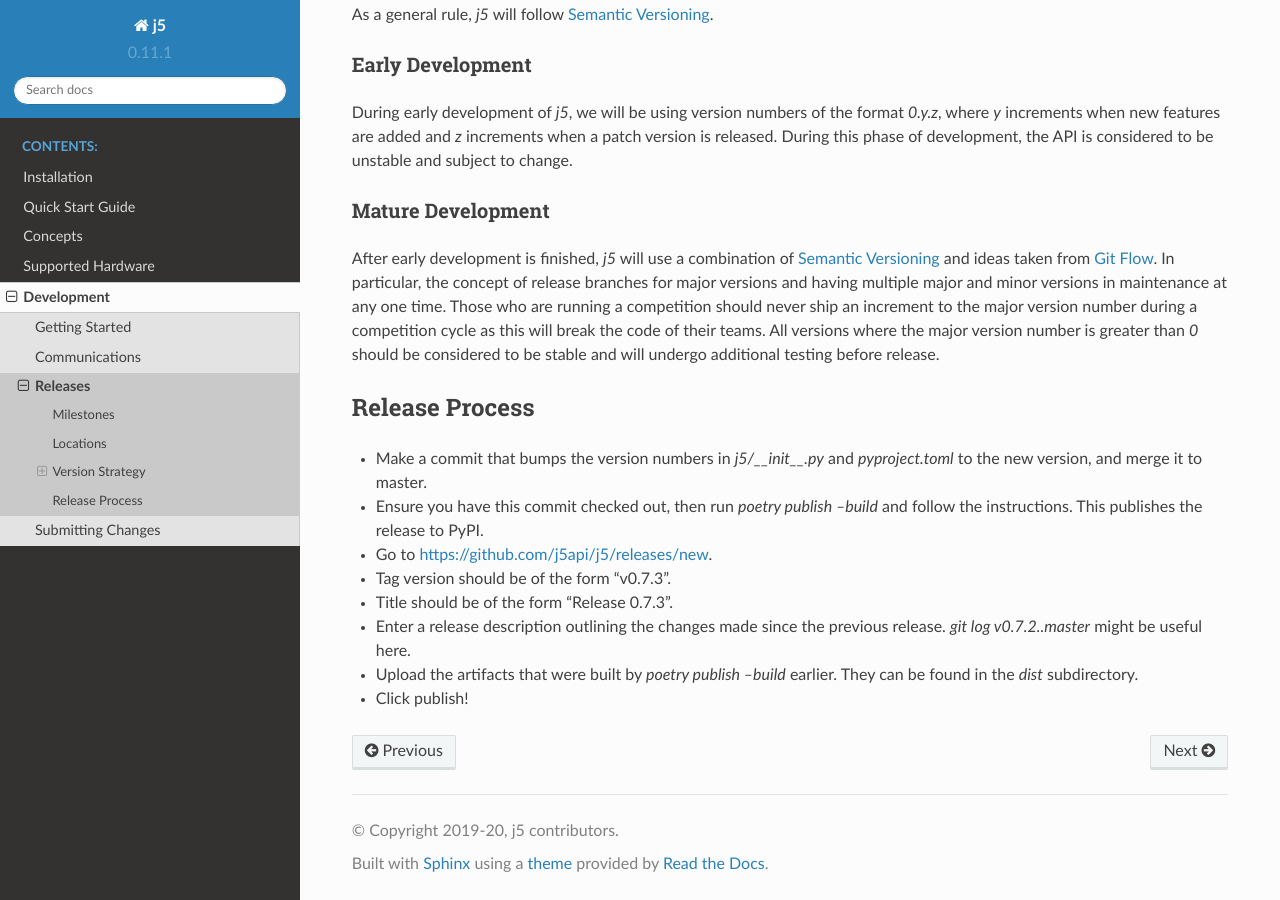
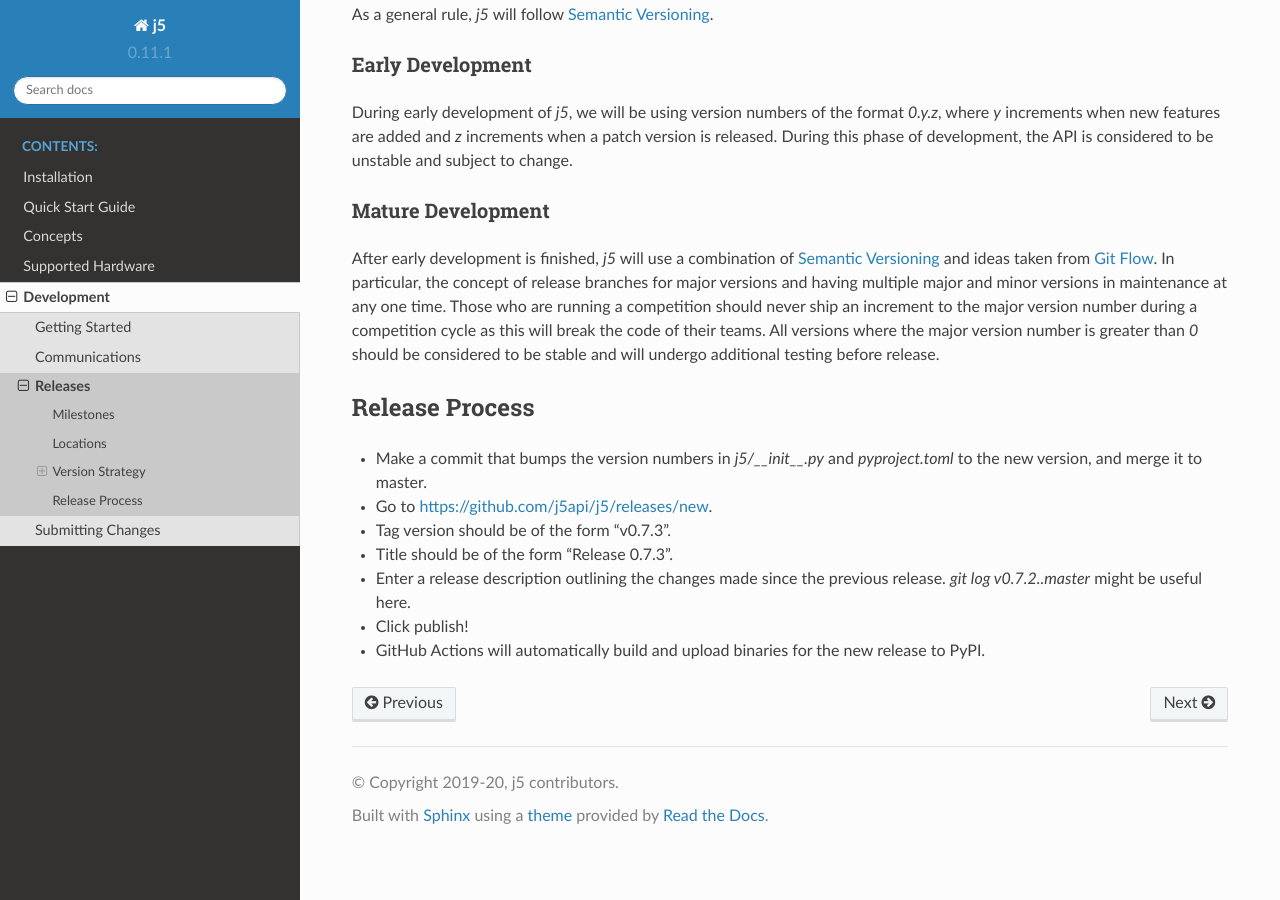
Before and after one commit to srobo/j5, a Sphinx documentation site: the page built from docs/development/releases.rst, in a window 1280 px wide and 900 px high, scrolled down 757 px. Built offline with Sphinx 7.4.7 and the Read the Docs theme 2.0.0, drawn with Linux system fonts in a browser that asks for light colours; pages that are not in the unit, such as notebooks, are missing from menus.

Commit message:
docs: Document GitHub Actions auto-release

```diff
--- a/docs/development/releases.rst
+++ b/docs/development/releases.rst
@@ -58,12 +58,10 @@ Release Process
 
 * Make a commit that bumps the version numbers in `j5/__init__.py` and `pyproject.toml` to the new version, and merge it
   to master.
-* Ensure you have this commit checked out, then run `poetry publish --build` and follow the instructions. This publishes
-  the release to PyPI.
 * Go to https://github.com/j5api/j5/releases/new.
 * Tag version should be of the form "v0.7.3".
 * Title should be of the form "Release 0.7.3".
 * Enter a release description outlining the changes made since the previous release. `git log v0.7.2..master` might be
   useful here.
-* Upload the artifacts that were built by `poetry publish --build` earlier. They can be found in the `dist` subdirectory.
 * Click publish!
+* GitHub Actions will automatically build and upload binaries for the new release to PyPI.
```
